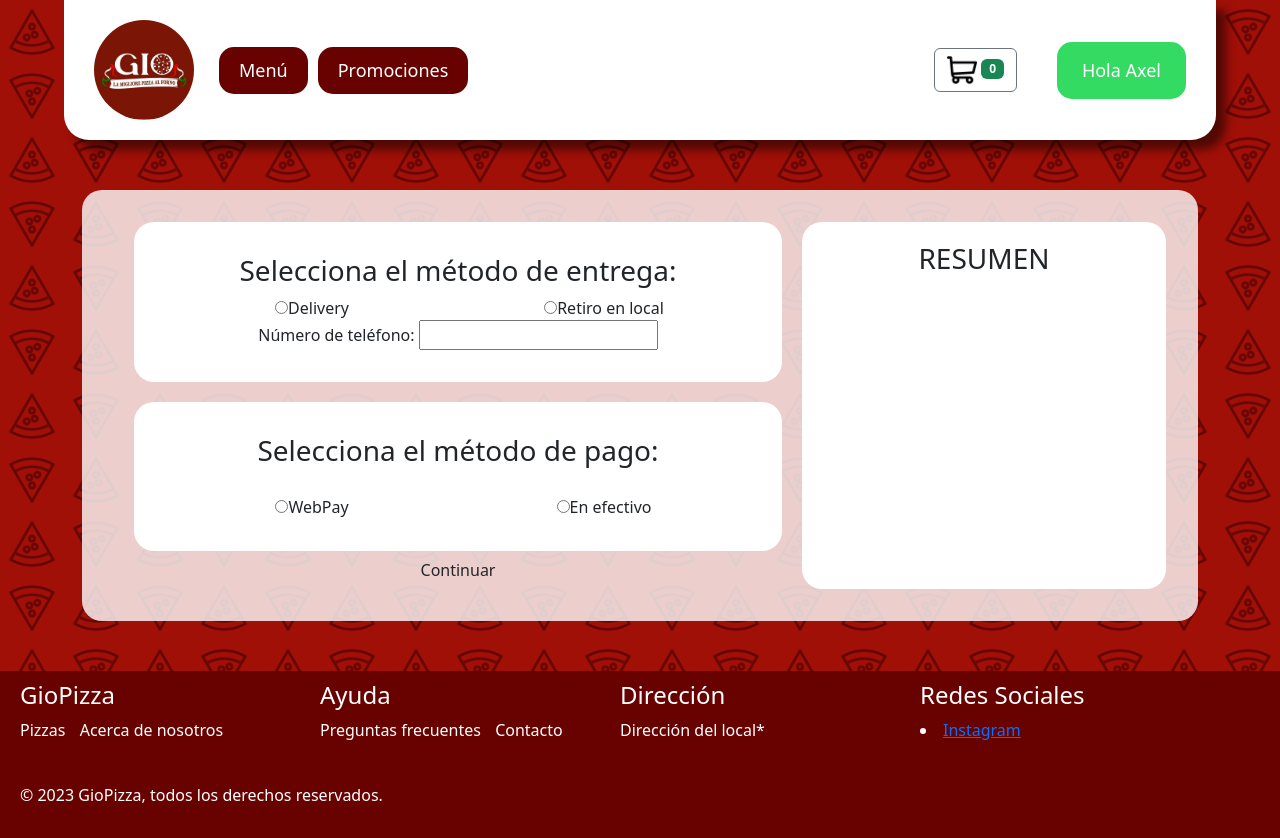
After one commit to AxelRiffo/Proyecto_apt_ecommerce, a Django app: page /checkout/ in a window 1280 px wide. The commit adds this page. Run offline with Django 4.2, Linux system fonts and the light colour scheme; a user stored in the database is signed in.

Commit message:
Se agregó el checkout

```diff
--- a/APT2/ecommerce/urls.py
+++ b/APT2/ecommerce/urls.py
@@ -33,9 +33,7 @@ urlpatterns = [
     path('eliminar/<int:producto_id>/', eliminar_producto, name="Del"),
     path('restar/<int:producto_id>/', restar_producto, name="Sub"),
     path('limpiar/', limpiar_carrito, name="CLS"),
-
-    #url pa la carga de datos
-    #path('load-data/', views.load_data, name='load_data'),
+    path('checkout/', views.checkout, name="CheckOut")
 ]
 
 urlpatterns += static(settings.MEDIA_URL, document_root=settings.MEDIA_ROOT)
--- /dev/null
+++ b/APT2/store/static/css/checkout.css
@@ -0,0 +1,58 @@
+.body {
+    display: flex;
+    background-color: rgba(255, 255, 255, 0.80);
+    border-radius: 20px;
+    padding: 2em;
+    text-align: center;
+}
+
+.main-content {
+    flex: 2;
+    padding: 0 20px;
+}
+
+.info-sidebar {
+    flex: 1;
+    background-color: white;
+    padding: 20px;
+    border-radius: 20px;
+}
+
+.delivery {
+    display: grid;
+    background-color: white;
+    padding: 2em;
+    border-radius: 20px;
+}
+
+.delivery-options {
+    display: flex;
+    justify-content: space-between;
+}
+
+.delivery-options label {
+    flex: 1;
+    text-align: center;
+}
+
+.delivery-details {
+    display: none;
+}
+
+.payment-method {
+    display: grid;
+    background-color: white;
+    padding: 2em;
+    border-radius: 20px;
+    margin-top: 20px;
+}
+
+.payment-options {
+    display: flex;
+    margin-top: 20px;
+}
+
+.payment-options label {
+    flex: 1;
+    text-align: center;
+}
--- /dev/null
+++ b/APT2/store/static/js/checkout.js
@@ -0,0 +1,20 @@
+document.addEventListener('DOMContentLoaded', function () {
+    const deliveryOptions = document.querySelectorAll('input[name="delivery_method"]');
+    const deliveryDetails = document.getElementById('delivery-details');
+    const localPickupDetails = document.getElementById('local-pickup-details');
+    const comunaDropdown = document.getElementById('comuna');
+
+    deliveryOptions.forEach(option => {
+      option.addEventListener('change', function () {
+        if (option.value === 'delivery') {
+          deliveryDetails.style.display = 'block';
+          localPickupDetails.style.display = 'none';
+          comunaDropdown.style.display = 'block';
+        } else if (option.value === 'local_pickup') {
+          deliveryDetails.style.display = 'none';
+          localPickupDetails.style.display = 'block';
+          comunaDropdown.style.display = 'none';
+        }
+      });
+    });
+  });
--- a/APT2/store/templates/base.html
+++ b/APT2/store/templates/base.html
@@ -81,6 +81,7 @@
     </div>
 
     <script src="{% static 'js/loader.js' %}"></script>
+
     <script src="https://cdn.jsdelivr.net/npm/bootstrap@5.3.2/dist/js/bootstrap.bundle.min.js" integrity="sha384-C6RzsynM9kWDrMNeT87bh95OGNyZPhcTNXj1NW7RuBCsyN/o0jlpcV8Qyq46cDfL" crossorigin="anonymous"></script>
   </body>
 </html>
--- a/APT2/store/templates/carrito.html
+++ b/APT2/store/templates/carrito.html
@@ -22,7 +22,7 @@
           {% if request.session.carrito.items %}
               {% for key, value in request.session.carrito.items %}
               <tr>
-                  <td>{{value.nombre}}</td>
+                  <td>Pizza {{value.nombre}}</td>
                   <td>${{value.acumulado}}</td>
                   <td>
                     <a href="{% url 'Sub' value.producto_id %}" class="badge btn btn-danger btn-increment">-</a>
@@ -49,5 +49,5 @@
 </div>
 <div class="row text-center">
   <div class="col-6"><a href="{% url 'CLS' %}" class="btn btn-danger">Limpiar carrito</a></div>
-  <div class="col-6"><a href="#" class="btn btn-success">Proceder al pago</a></div>
+  <div class="col-6"><a href="/checkout/" class="btn btn-success">Proceder al pago</a></div>
 </div>
--- /dev/null
+++ b/APT2/store/templates/checkout.html
@@ -0,0 +1,55 @@
+{% extends 'base.html' %}
+{% load static %}
+{% block content %}
+  <link rel="stylesheet" type="text/css" href="{% static 'css/checkout.css' %}" />
+
+  <div class="body">
+    <div class="main-content">
+      <form method="post" class="checkout-form">
+        {% csrf_token %}
+        <div class="delivery">
+          {% if user.is_authenticated %}
+            <h3>Selecciona el método de entrega:</h3>
+            <div class="delivery-options">
+              <label><input type="radio" name="delivery_method" value="delivery" />Delivery</label>
+              <label><input type="radio" name="delivery_method" value="local_pickup" />Retiro en local</label>
+            </div>
+
+            <div id="delivery-details" class="delivery-details">
+              <select id="comuna" name="comuna">
+                <option value="comuna1">Comuna 1</option>
+                <option value="comuna2">Comuna 2</option>
+              </select>
+              <label for="address">Dirección:</label>
+              <input type="text" id="address" name="address" />
+            </div>
+
+            <div class="local-pickup-details">
+              <label for="phone">Número de teléfono:</label>
+              <input type="text" id="phone" name="phone" />
+            </div>
+          {% else %}
+            <p>Debes iniciar sesión para seleccionar el método de entrega.</p>
+          {% endif %}
+        </div>
+
+        <div class="payment-method">
+          <h3>Selecciona el método de pago:</h3>
+          <div class="payment-options">
+            <label><input type="radio" name="payment_method" value="webpay" />WebPay</label>
+            <label><input type="radio" name="payment_method" value="cash" />En efectivo</label>
+          </div>
+        </div>
+
+        <button class="btn">Continuar</button>
+      </form>
+    </div>
+    <div class="info-sidebar">
+      <!-- Aquí tenemos que mostrar el resumen del carrito, tipo las pizzas y su precio, para hacer la suma total si se agrega el tema de delivery -->
+        <h3>RESUMEN</h3>
+
+    </div>
+  </div>
+
+  <script src="{% static 'js/checkout.js' %}"></script>
+{% endblock %}
--- a/APT2/store/views.py
+++ b/APT2/store/views.py
@@ -9,8 +9,6 @@ from django.contrib.auth import authenticate
 
 # DETALLES FUNCIONALES EN EL SISTEMA
 from django.contrib import messages
-
-
 
 def store(request):
     productos = Producto.objects.all()
@@ -91,24 +89,5 @@ def signin(request):
             'form': AuthenticationForm
         })
 
-
-
-#Sirve pa cargar datos en las tablas por eso ta comentao iwal q su url pa la carga
-#from django.http import HttpResponse
-#import csv
-#def load_data(request):
-#    with open(r'C:\Users\damia\OneDrive\Documentos\GitHub\Proyecto_apt_ecommerce\APT2\comuna.csv', 'r') as f:
-#        reader = csv.reader(f)
-#        next(reader)  # Saltar el encabezado
-#        for row in reader:
-#            if len(row) >= 3:  # Asegurarse de que hay al menos 3 columnas
-                # Asume que el nombre de la comuna está en la primera columna
-                # el id de la comuna está en la segunda columna
-                # y el id de la provincia está en la tercera columna
-#                nombre = row[0]
-#                id = row[1]
-#                provincia_id = row[2]
-#                if provincia_id:  # Verificar que provincia_id no esté vacío
-#                    provincia_obj = provincia.objects.get(id_provincia=provincia_id)
-#                    comuna.objects.create(id_comuna=id, nombre_comuna=nombre, id_provincia=provincia_obj)
-#    return HttpResponse("Datos cargados con éxito")
+def checkout(request):
+    return render(request, 'checkout.html')
```
Also changed, not shown: APT2/db.sqlite3.
